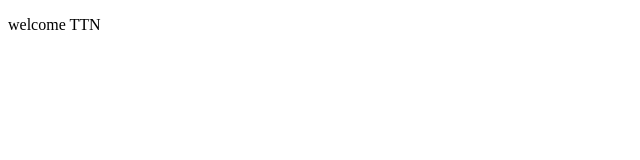
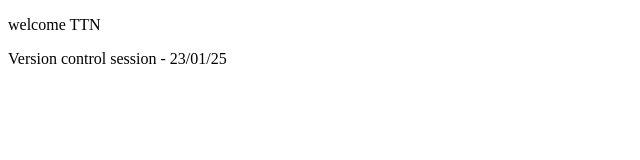
Before and after one commit to Deepak-ag22/Assignment2, a plain HTML site: page index.html in a window 1280 px wide. Shown: the whole page, without its empty margins (0-640 px from the left). Drawn offline with Linux system fonts and the light colour scheme.

Commit message:
edited file

```diff
--- a/index.html
+++ b/index.html
@@ -7,5 +7,6 @@
 </head>
 <body>
     <p>welcome TTN</p>
+    <p>Version control session - 23/01/25</p>
 </body>
 </html>
```
